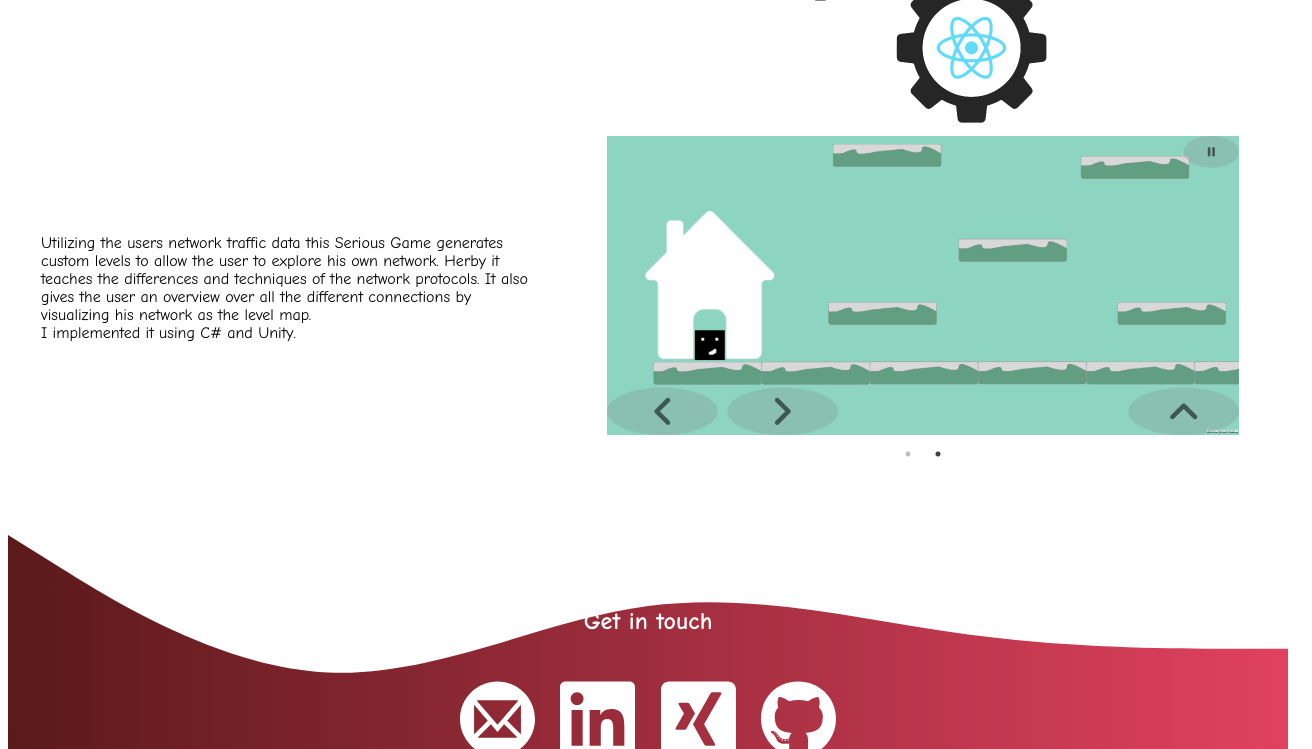
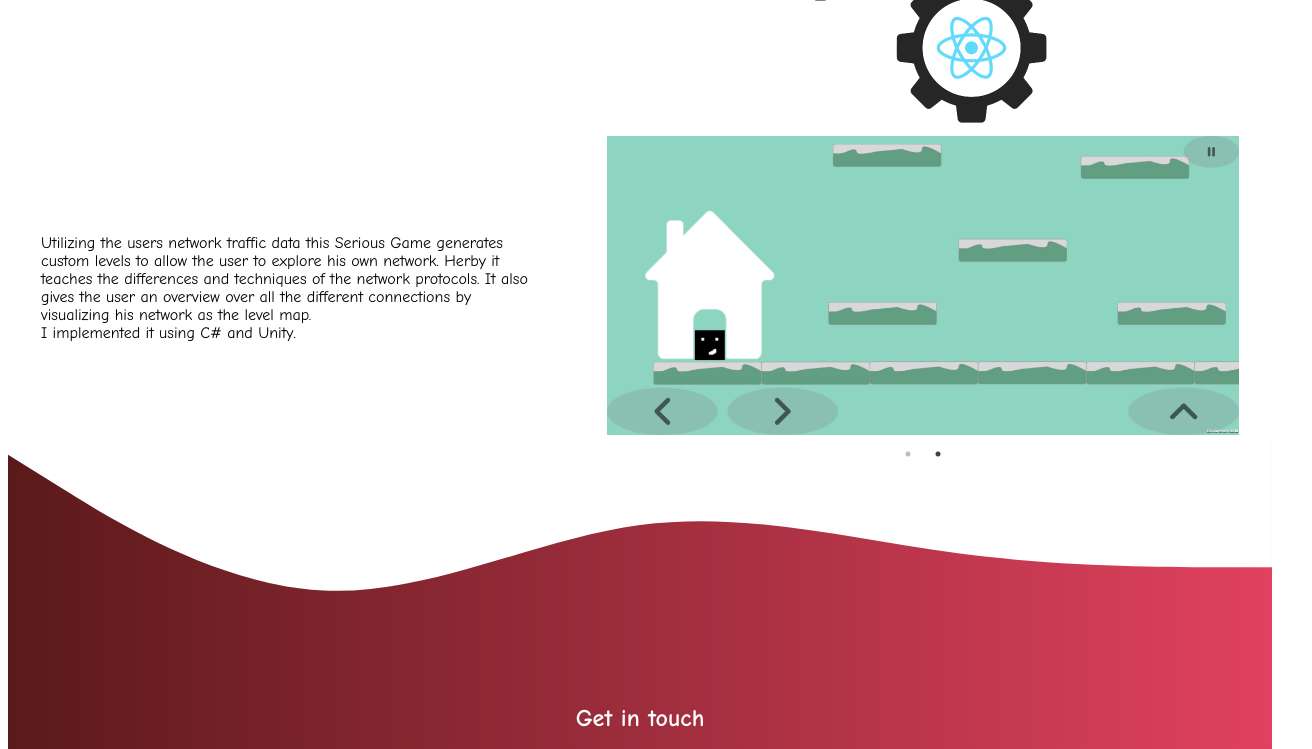
Before and after one commit to KLK14/kkuban-website, a Gatsby site: page / in a window 1280 px wide. Shown: the part 1702-2451 px from the top of the page, 1312 px wide, since content can reach past the window. Built offline with nearby package versions, Linux system fonts and the light colour scheme; Gatsby itself is replaced by a stand-in of ours.

Commit message:
fixed footer scaling

```diff
--- a/src/components/footer.tsx
+++ b/src/components/footer.tsx
@@ -14,8 +14,8 @@ import { ImMail4 } from "react-icons/im";
 const Footer: React.FunctionComponent = () => {
   return (
     <div css={styles.container}>
-      <Wave css={styles.background}></Wave>
-      <div css={styles.flexContainer}>
+      <Wave></Wave>
+      <div css={styles.footerItems}>
         <h2 css={styles.text}>Get in touch</h2>
         <div>
           <a href={"mailto:katharina.kuban@web.de"}>
--- a/src/styles/footer.ts
+++ b/src/styles/footer.ts
@@ -1,19 +1,7 @@
 import { css } from "@emotion/react";
 import { colors } from "./global";
 
-export const background = css`
-  position: absolute;
-  top: 0;
-  width: 100%;
-`;
-
 export const container = css`
-  position: absolute;
-  margin-top: 10vh;
-  height: 15rem;
-  min-height: 25vw;
-  width: 100%;
-
   background-image: linear-gradient(
     to bottom,
     #e1415f,
@@ -29,15 +17,16 @@ export const container = css`
   }
 `;
 
-export const flexContainer = css`
-  position: absolute;
+export const footerItems = css`
   display: flex;
   flex-direction: column;
-  justify-content: center;
   align-items: center;
-  bottom: 0;
-  width: 100%;
+  margin: -5vh;
   color: ${colors.backgroundColor};
+
+  @media (min-width: 1500px) {
+    margin: -20vh;
+  }
 `;
 
 export const icon = css`
--- a/src/styles/global.ts
+++ b/src/styles/global.ts
@@ -12,6 +12,7 @@ export const textColors = {
 };
 
 export const main = css`
+  height: 100vh;
   font-family: "Comic Sans MS";
   /* background-color: #f9f9f9; */
 `;
--- a/src/styles/slider.ts
+++ b/src/styles/slider.ts
@@ -2,5 +2,5 @@ import { css } from "@emotion/react";
 
 export const imageContainer = css`
   width: 50%;
-  max-width: 98%;
+  max-width: 90%;
 `;
```
